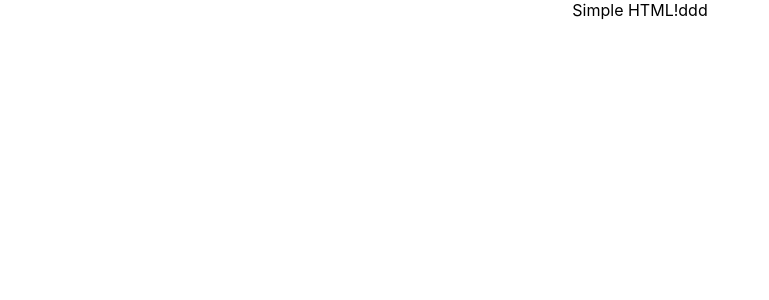
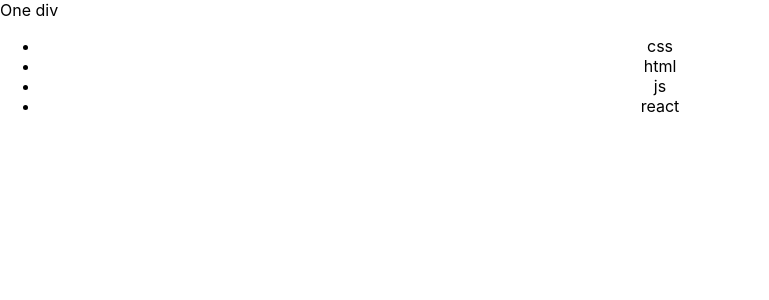
Before and after one commit to evgenypihnastyi/react-project, a React (Create React App) app: page / in a window 1280 px wide. Shown: the top 300 px of the page, without its empty margins (0-769 px from the left). Built offline with nearby package versions, Linux system fonts and the light colour scheme; the HTML template or start-up script is replaced by a standard one.

Commit message:
WR6  Create App template

```diff
--- /dev/null
+++ b/public/index.html
@@ -0,0 +1,43 @@
+<!DOCTYPE html>
+<html lang="en">
+  <head>
+    <meta charset="utf-8" />
+    <link rel="icon" href="%PUBLIC_URL%/favicon.ico" />
+    <meta name="viewport" content="width=device-width, initial-scale=1" />
+    <meta name="theme-color" content="#000000" />
+    <meta
+      name="description"
+      content="Web site created using create-react-app"
+    />
+    <link rel="apple-touch-icon" href="%PUBLIC_URL%/logo192.png" />
+    <!--
+      manifest.json provides metadata used when your web app is installed on a
+      user's mobile device or desktop. See https://developers.google.com/web/fundamentals/web-app-manifest/
+    -->
+    <link rel="manifest" href="%PUBLIC_URL%/manifest.json" />
+    <!--
+      Notice the use of %PUBLIC_URL% in the tags above.
+      It will be replaced with the URL of the `public` folder during the build.
+      Only files inside the `public` folder can be referenced from the HTML.
+
+      Unlike "/favicon.ico" or "favicon.ico", "%PUBLIC_URL%/favicon.ico" will
+      work correctly both with client-side routing and a non-root public URL.
+      Learn how to configure a non-root public URL by running `npm run build`.
+    -->
+    <title>React App</title>
+  </head>
+  <body>
+    <noscript>You need to enable JavaScript to run this app.</noscript>
+    <div id="root"></div>
+    <!--
+      This HTML file is a template.
+      If you open it directly in the browser, you will see an empty page.
+
+      You can add webfonts, meta tags, or analytics to this file.
+      The build step will place the bundled scripts into the <body> tag.
+
+      To begin the development, run `npm start` or `yarn start`.
+      To create a production bundle, use `npm run build` or `yarn build`.
+    -->
+  </body>
+</html>
--- a/src/App.js
+++ b/src/App.js
@@ -1,10 +1,17 @@
-import logo from './logo.svg';
 import './App.css';
 
 const App = () => {
-return (
-    <div className="App"> <span></span>
-      Simple HTML!ddd
+  return (
+    <div>
+      <div>One  div</div>
+      <div className="App"> <span></span>
+        <ul>
+          <li>css</li>
+          <li>html</li>
+          <li>js</li>
+          <li>react</li>
+        </ul>
+      </div>
     </div>
   );
 }
```
Also changed, not shown: public/logo192.png (added), public/manifest.json (added), public/robots.txt (added).
